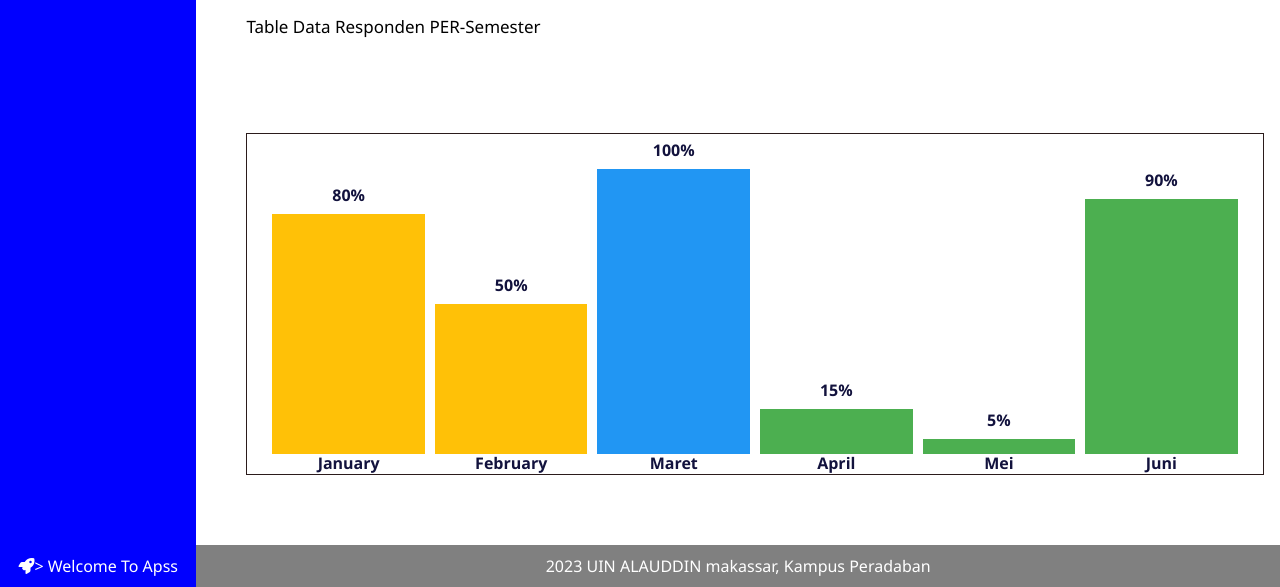
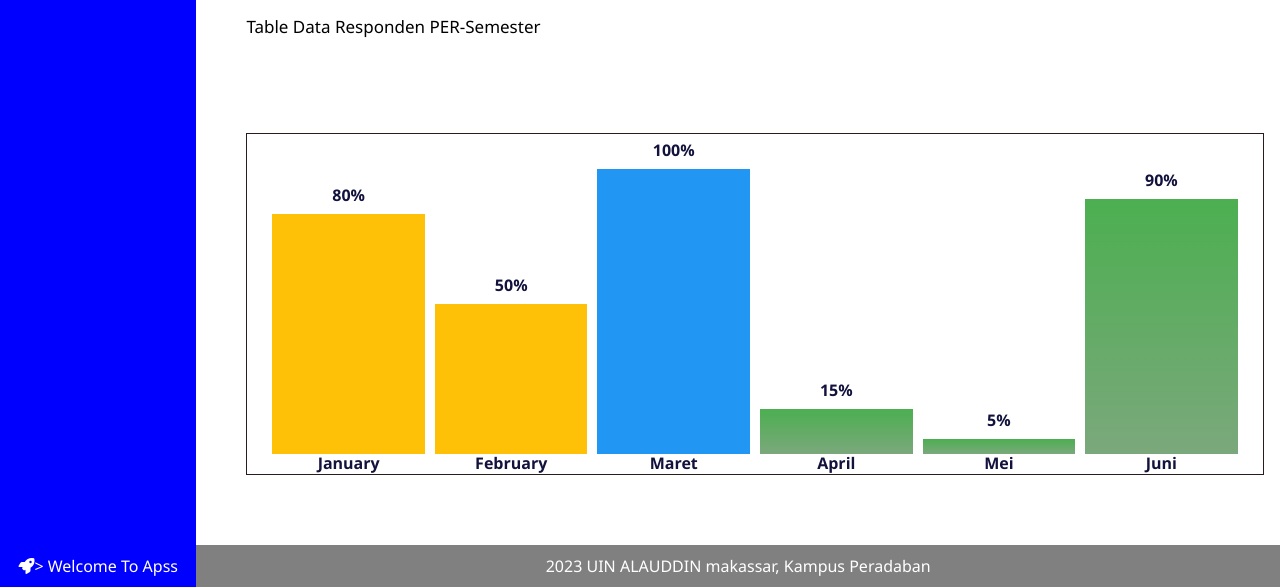
Before and after one commit to Muflih25/TugasLp7, a plain HTML site: page index.html in a window 1280 px wide. Shown: the part 433-1020 px from the top of the page. Drawn offline with Linux system fonts and the light colour scheme.

Commit message:
mengubah warna 1

```diff
--- a/style.css
+++ b/style.css
@@ -23,7 +23,7 @@ h1{
 
         .bar {
             width: 30%;
-            background: linear-gradient(to top, #4CAF50, #4CAF50);
+            background: linear-gradient(to top, #7ba87c, #4CAF50);
             margin: 0 5px;
             text-align: center;
             color: rgb(18, 18, 61);
```
